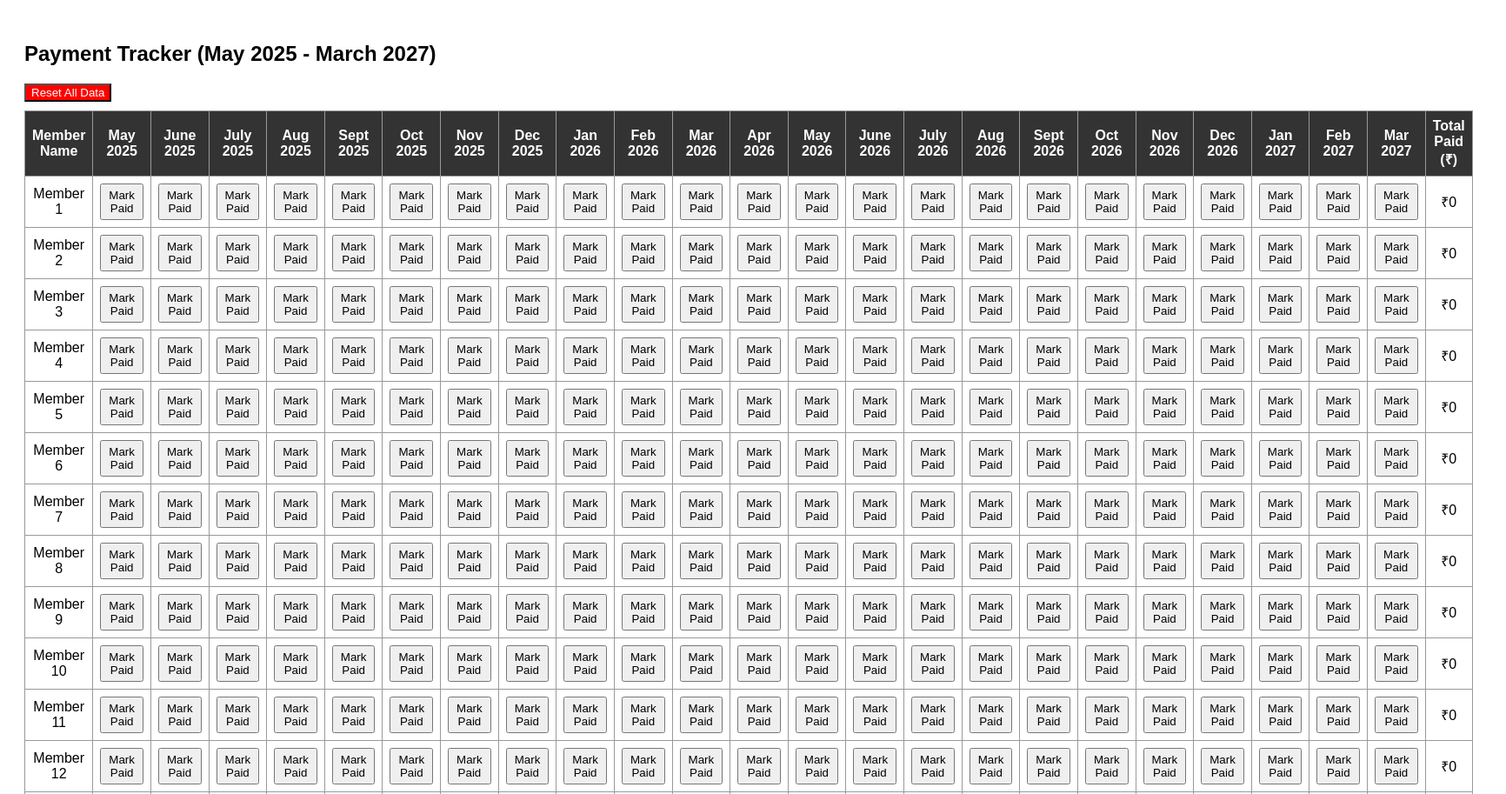
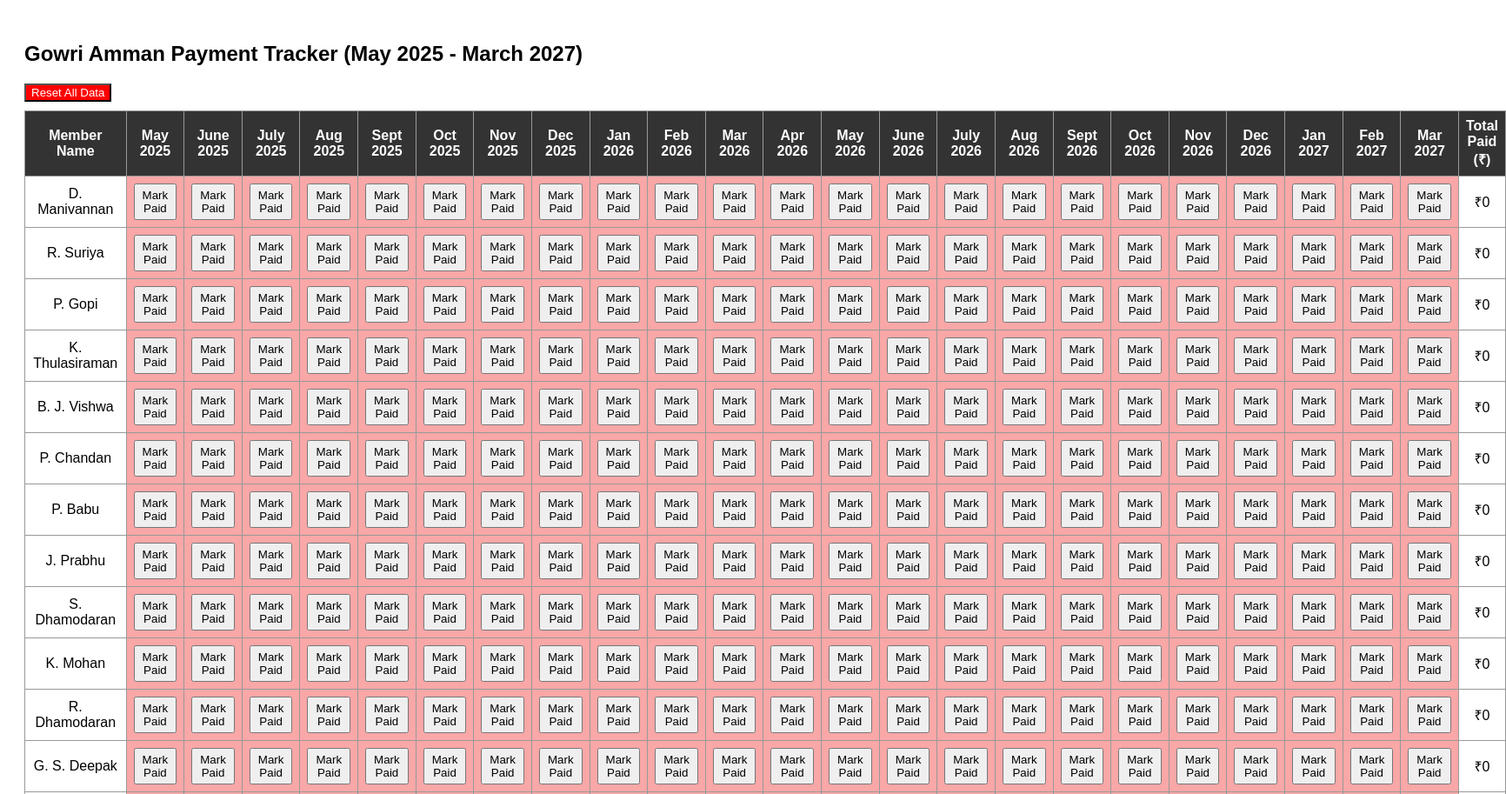
Before and after one commit to chandanprakash14/go, a plain HTML site: page index.html in a window 1280 px wide. Shown: the top 913 px of the page at 87% size, 1732 px wide, since content can reach past the window. Drawn offline with Linux system fonts and the light colour scheme.

Commit message:
Update index.html

```diff
--- a/index.html
+++ b/index.html
@@ -2,7 +2,7 @@
 <html lang="en">
 <head>
     <meta charset="UTF-8">
-    <title>Payment Tracker - May 2025 to March 2027</title>
+    <title>Gowri Amman 2027 Payment Tracker - May 2025 to March 2027</title>
     <style>
         body {
             font-family: Arial, sans-serif;
@@ -23,10 +23,10 @@
             color: white;
         }
         .paid {
-            background-color: #a8e6a1;
+            background-color: #a8e6a1; /* green */
         }
         .pending {
-            background-color: #f9a7a7;
+            background-color: #f9a7a7; /* red */
         }
         .btn {
             padding: 4px 8px;
@@ -36,7 +36,7 @@
 </head>
 <body>
 
-    <h2>Payment Tracker (May 2025 - March 2027)</h2>
+    <h2>Gowri Amman Payment Tracker (May 2025 - March 2027)</h2>
     <button onclick="resetAllData()" style="margin-bottom: 10px; background-color:red; color:white;">Reset All Data</button>
 
     <table id="paymentTable">
@@ -52,10 +52,14 @@
     </table>
 
     <script>
-        const members = [];
-        for (let i = 1; i <= 35; i++) {
-            members.push('Member ' + i);
-        }
+        const members = [
+            "D. Manivannan", "R. Suriya", "P. Gopi", "K. Thulasiraman", "B. J. Vishwa",
+            "P. Chandan", "P. Babu", "J. Prabhu", "S. Dhamodaran", "K. Mohan",
+            "R. Dhamodaran", "G. S. Deepak", "P. Ganesh", "S. Saravanan", "R. Gopi",
+            "K. Vignesh", "M. Surender", "M. Balaji", "J. Balaraj", "S. Naveenkumar",
+            "K. Elango", "R. Yuvaraja", "S. Premkumar", "G. Gokul", "N. Suresh",
+            "K. Murali", "Dinesh T", "Dinesh N", "Sanjai A", "Sanjay Balaji K"
+        ];
 
         const months = [
             'May 2025', 'June 2025', 'July 2025', 'Aug 2025', 'Sept 2025', 'Oct 2025', 'Nov 2025', 'Dec 2025',
@@ -99,11 +103,13 @@
 
                 td.appendChild(button);
                 td.dataset.paid = "no";
+                td.classList.add('pending'); // Initially show pending in red
                 tr.appendChild(td);
 
                 // If already paid, update UI
                 if (paymentData[member] && paymentData[member][month] === 'yes') {
                     td.classList.add('paid');
+                    td.classList.remove('pending');
                     button.innerText = 'Paid';
                     td.dataset.paid = "yes";
                 }
@@ -118,6 +124,8 @@
 
         function markPaid(button, member, month) {
             const cell = button.parentElement;
+            let action = cell.dataset.paid === "no" ? "mark as Paid" : "mark as Unpaid";
+            if (confirm(`Are you sure you want to ${action} for ${member} - ${month}?`)) {
                 if (cell.dataset.paid === "no") {
                     cell.classList.add('paid');
                     cell.classList.remove('pending');
@@ -132,6 +140,7 @@
                     savePayment(member, month, "no");
                 }
                 updateTotal(button.closest('tr'), member);
+            }
         }
 
         function savePayment(member, month, status) {
```
Lines whose indentation alone changed are shown as unchanged.
